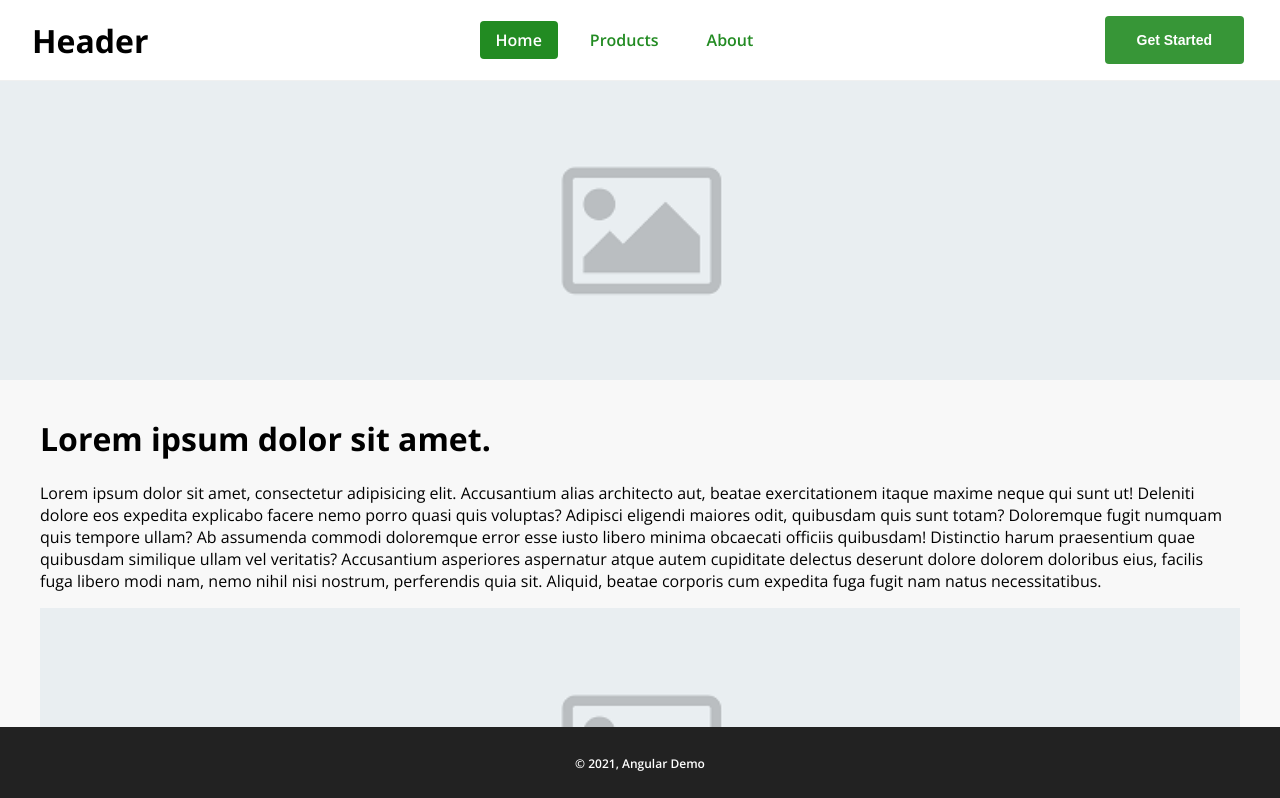
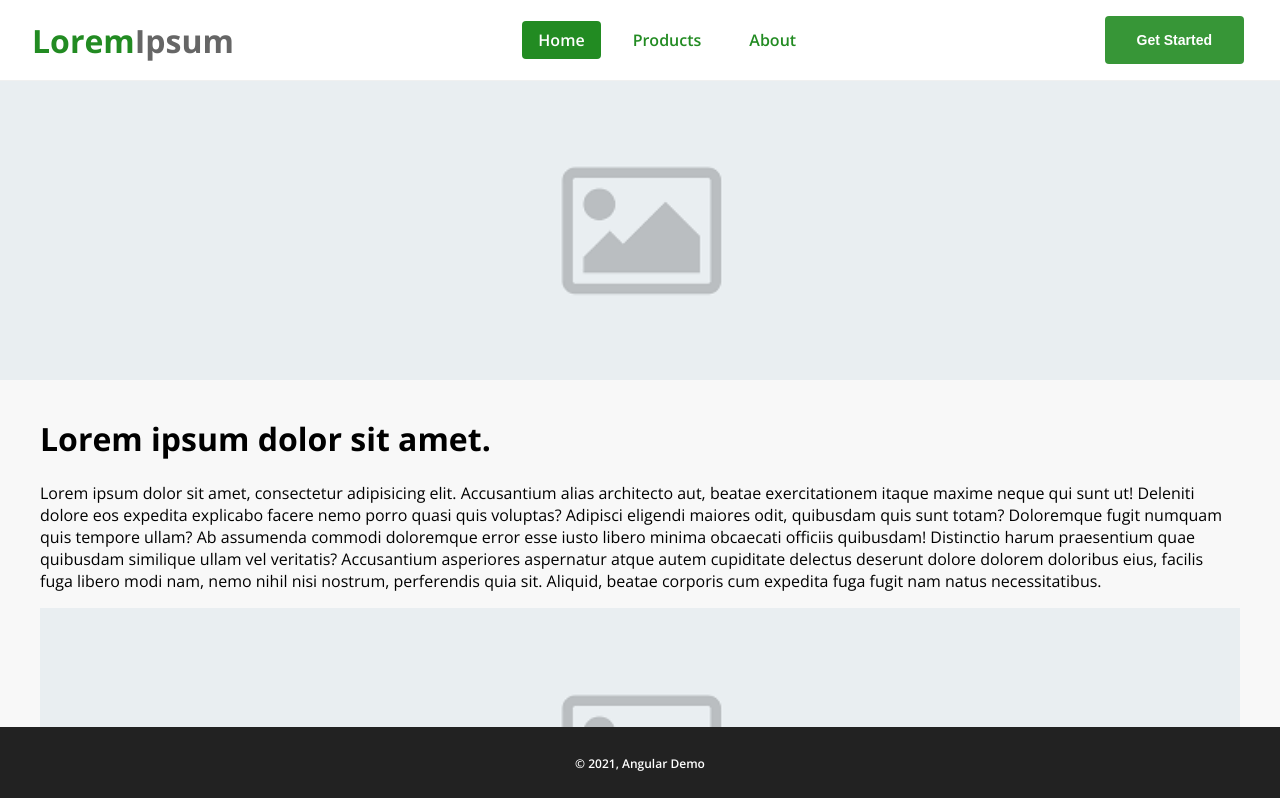
Before and after one commit to charitharumapperuma/angular-feature-tour, an Angular app: page / in a window 1280 px wide. Shown: the top 798 px of the page. Built offline with nearby package versions, Linux system fonts and the light colour scheme.

Commit message:
basic setup

```diff
--- a/src/app/shared/header/header.component.html
+++ b/src/app/shared/header/header.component.html
@@ -1,4 +1,4 @@
-<h1 [routerLink]="['']">Header</h1>
+<h1 [routerLink]="['']" style="color: #666666"><span style="color: forestgreen">Lorem</span>Ipsum</h1>
 <nav>
   <a [routerLink]="['']" routerLinkActive="active" [routerLinkActiveOptions]="{ exact: true }">Home</a>
   <a [routerLink]="['products']" routerLinkActive="active">Products</a>
```
